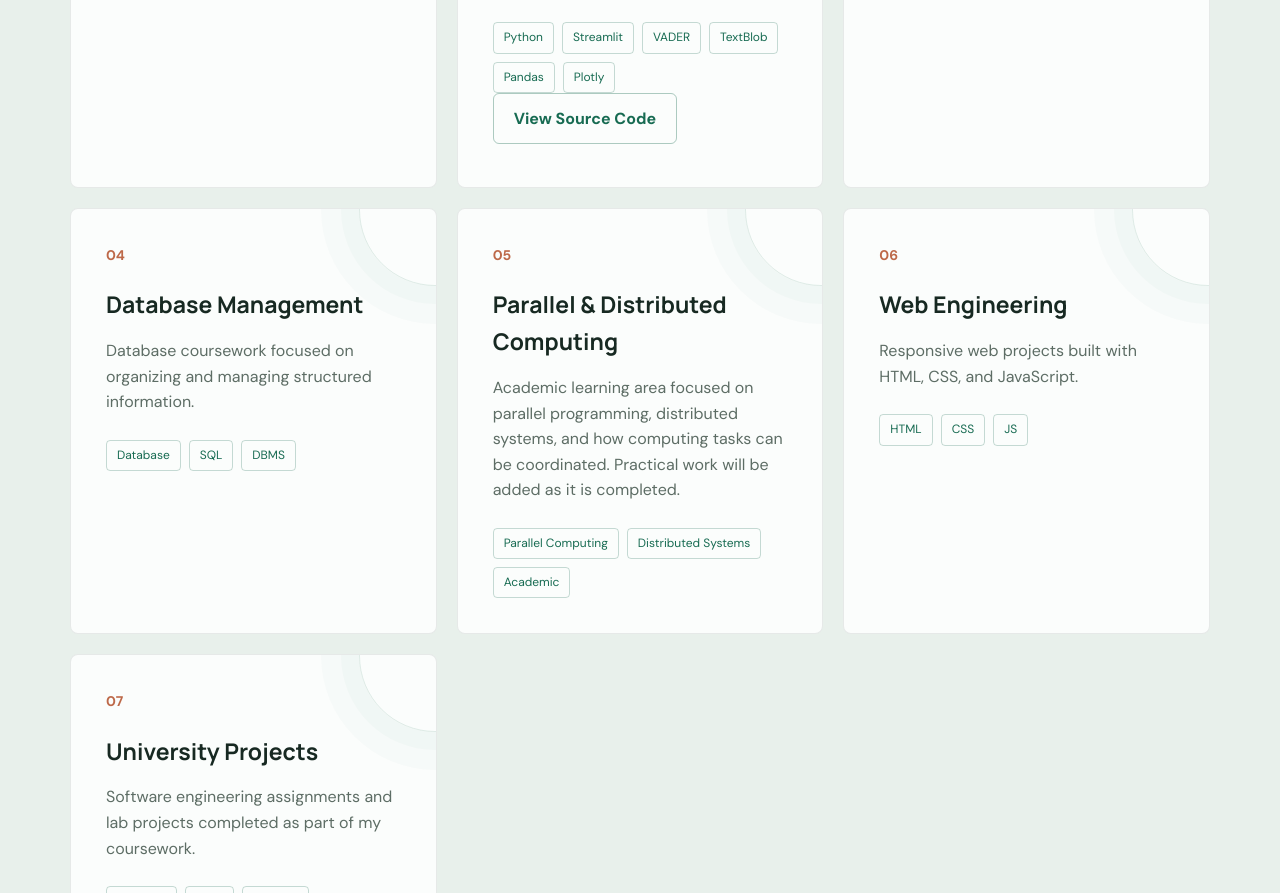
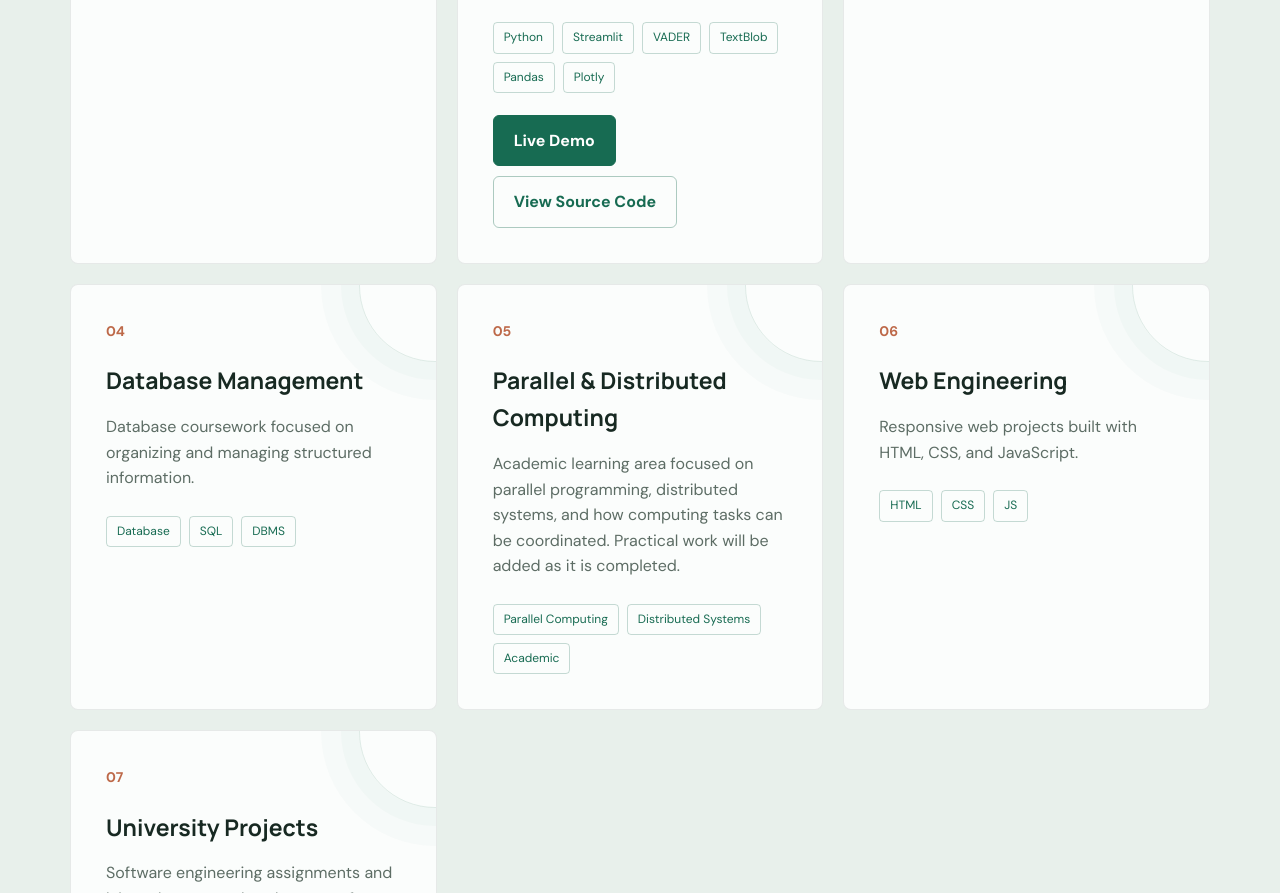
Before and after one commit to Narai12/portfolio-1, a plain HTML site: page index.html in a window 1280 px wide. Shown: the part 3732-4625 px from the top of the page. Drawn offline with Linux system fonts and the light colour scheme.

Commit message:
Add live demo link for sentiment analysis dashboard

```diff
--- a/index.html
+++ b/index.html
@@ -1653,7 +1653,10 @@ A Python and Streamlit dashboard that analyzes written feedback as positive, neg
 <span>Plotly</span>
 </div>
 
+<div class="project-actions" style="display:flex;flex-wrap:wrap;gap:10px;margin-top:22px;">
+<a class="btn" href="https://sentimental-analysis-1-qwxypnkauzvdg5qkudh7lq.streamlit.app/" target="_blank" rel="noopener noreferrer">Live Demo</a>
 <a class="btn secondary" href="https://github.com/Narai12/sentimental-analysis-1" target="_blank" rel="noopener noreferrer">View Source Code</a>
+</div>
 
 </div>
 
```
